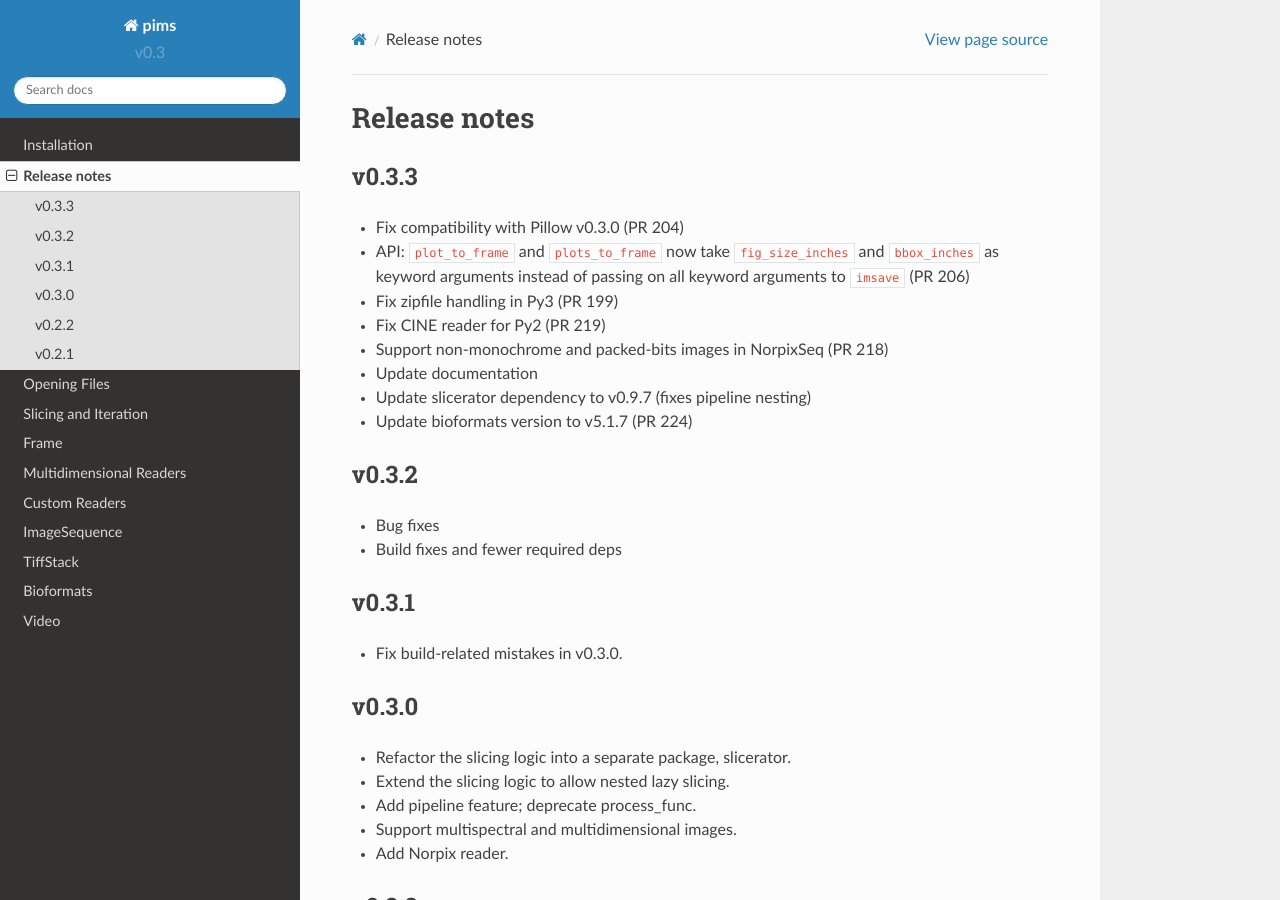
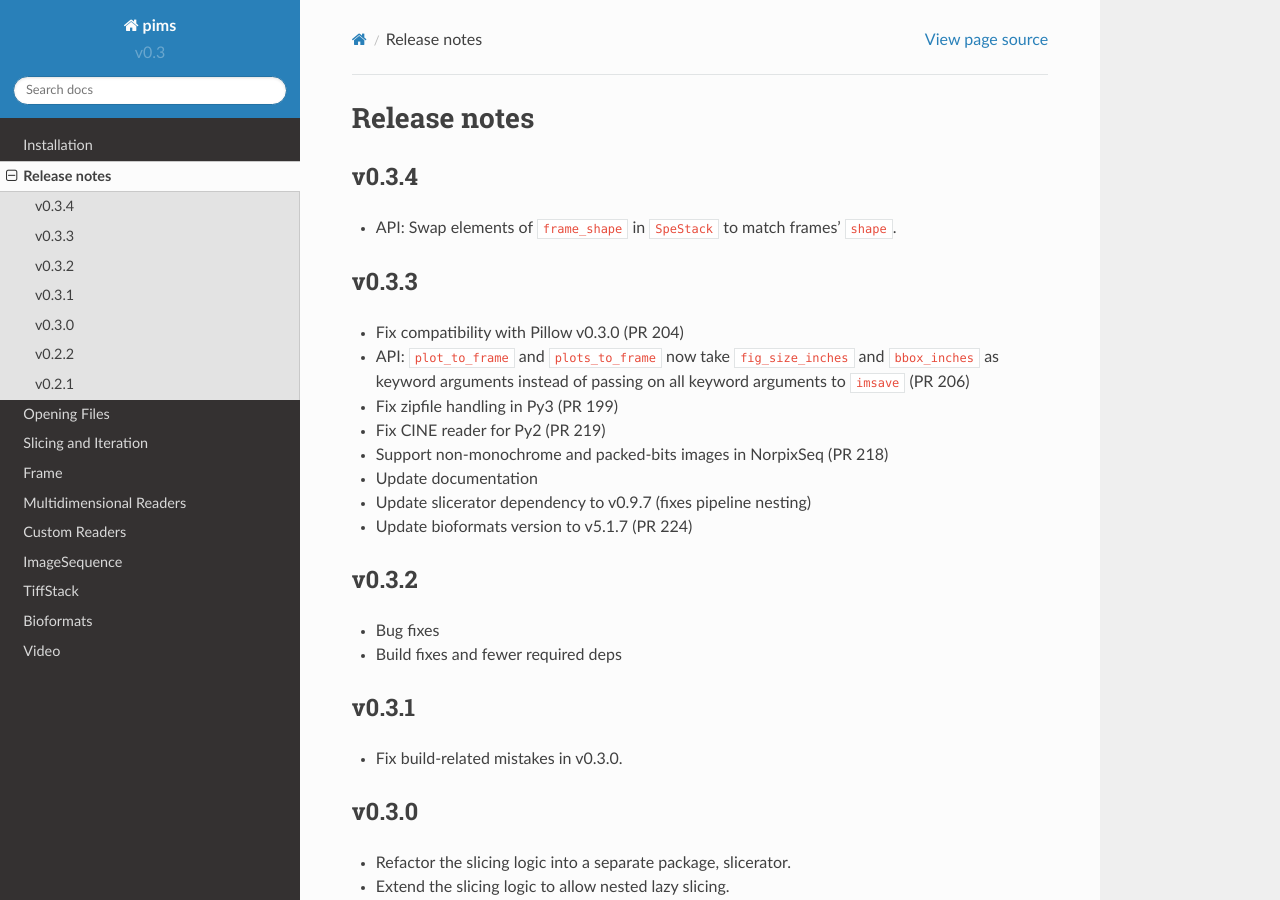
Before and after one commit to soft-matter/pims, a Sphinx documentation site: the page built from doc/source/release_notes.rst, in a window 1280 px wide and 900 px high. Built offline with Sphinx 7.4.7 and the Read the Docs theme 2.0.0, drawn with Linux system fonts in a browser that asks for light colours.

Commit message:
spe_stack: Make `frame_shape` match frames' `shape`
`frame_shape` used to be (width, height), while the individual frames'
`shapes` are (row count, column count), i. e. the other way round.

```diff
--- a/doc/source/release_notes.rst
+++ b/doc/source/release_notes.rst
@@ -1,5 +1,10 @@
 Release notes
 =============
+
+v0.3.4
+------
+- API: Swap elements of ``frame_shape`` in ``SpeStack`` to match frames'
+  ``shape``.
 
 v0.3.3
 ------
```
Also changed, not shown: 1 other file.
